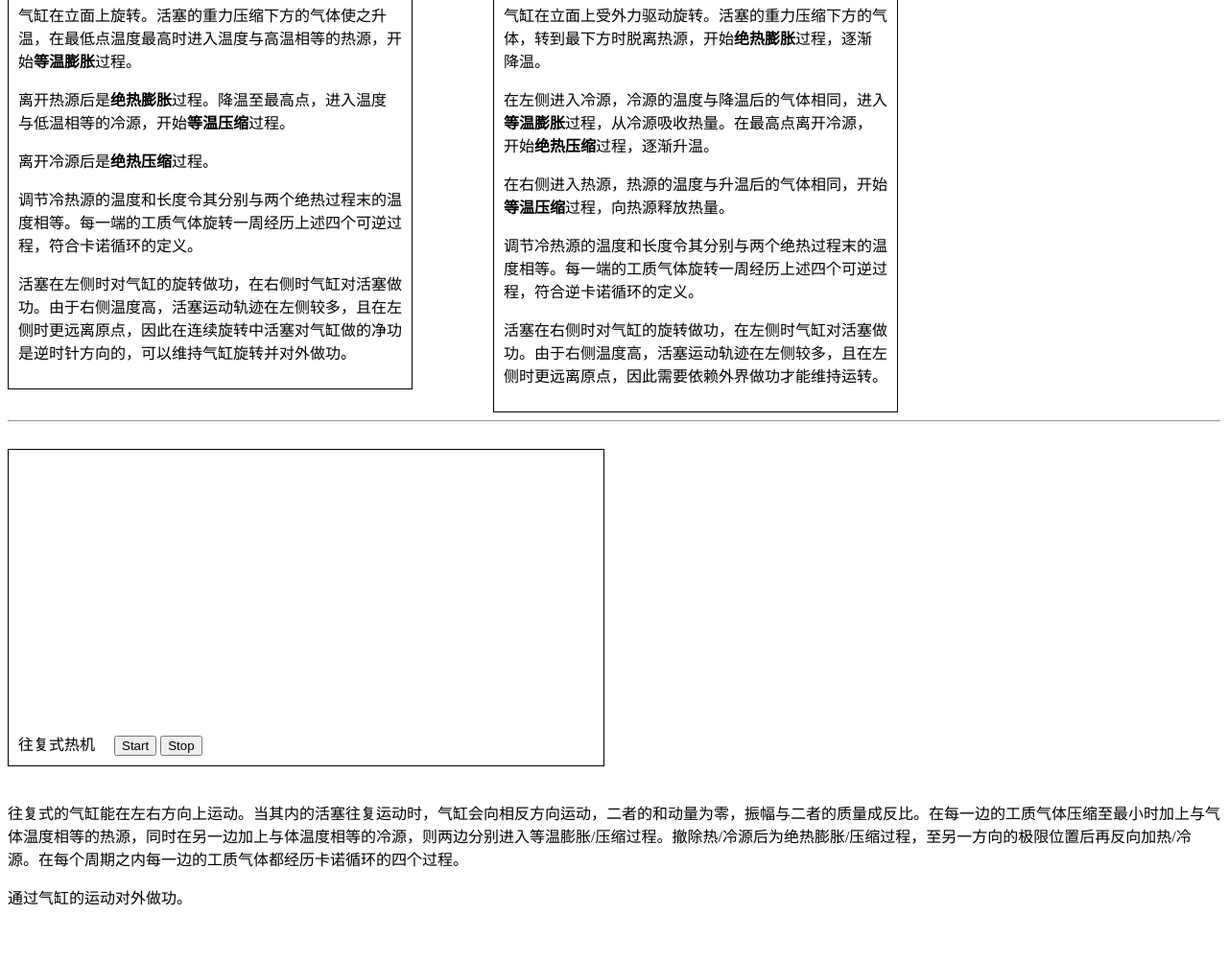
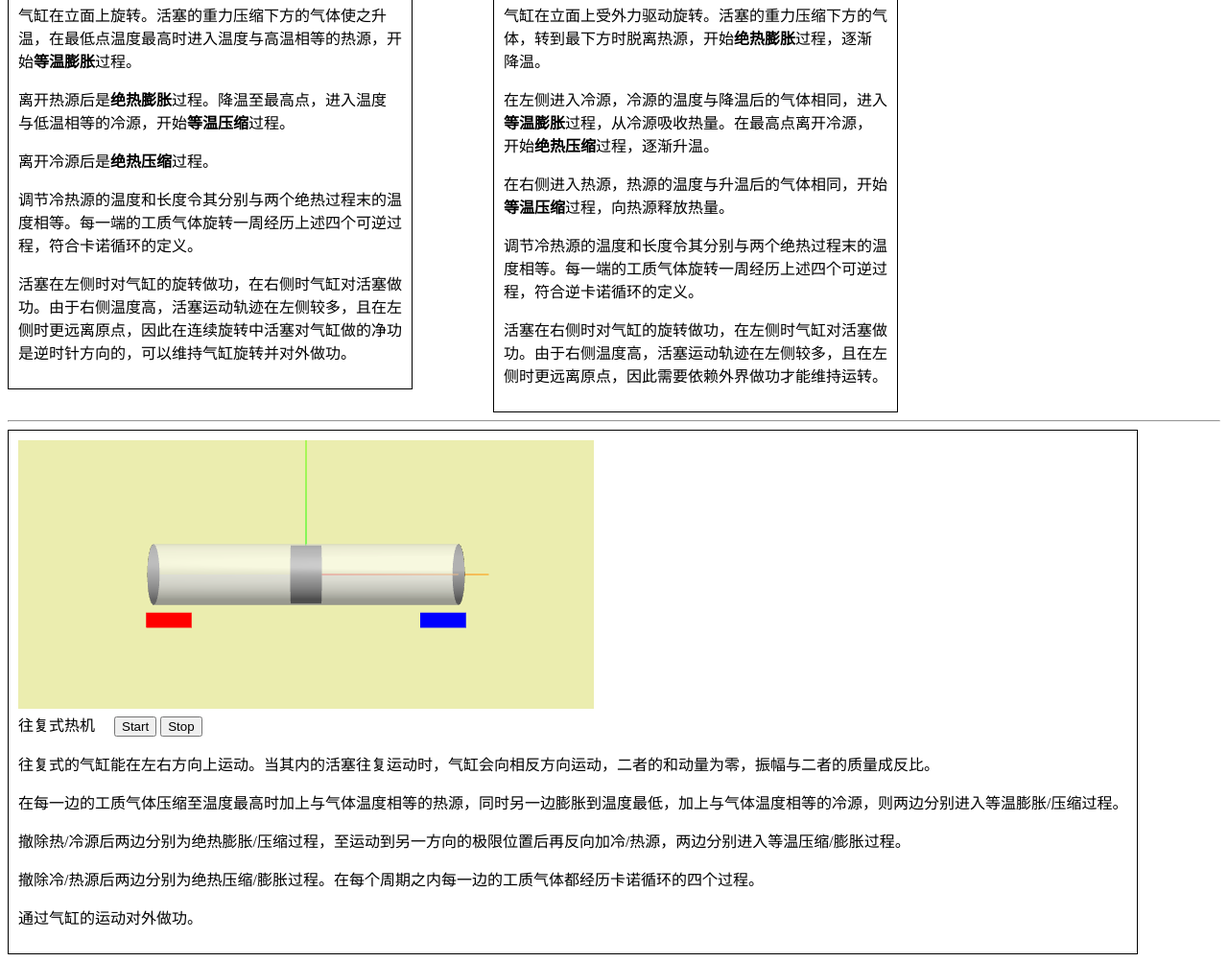
Before and after one commit to saintthor/saintthor.github.io, a plain HTML site: page carnot/index.html in a window 1280 px wide. Shown: the part 688-1691 px from the top of the page at 96% size. Before the commit the page ends 1651 px from the top, so only its background shows below. Drawn offline with nearby package versions, Linux system fonts and the light colour scheme.

Commit message:
3d ReciEngine

```diff
--- a/carnot/index.html
+++ b/carnot/index.html
@@ -2,17 +2,17 @@
 <html>
 <head>
 <meta charset="utf-8">
-<title>卡诺热机</title>
+<title>卡诺热机/热泵</title>
 <style>
     .canvtext { position:absolute; display:none; color:white; background-color:rgba(0,0,0,0.5); padding:5px; z-index:10 }
     .container { position:relative; vertical-align:top; display:inline-block; margin-right:80px; border:solid 1px; padding:10px }
 </style>
 </head>
 <body>
-<h2>卡诺热机</h2>
-<p>本人发明了世界第一种实用的卡诺热机。其工质气体的工作循环为真正的卡诺循环：1、等温膨胀，2、绝热膨胀，3、等温压缩，4、绝热压缩。</p>
-<p>与斯特林热机相比，结构更简单，无须换热器，也无须曲轴即可输出旋转动力。工质气体与外界不以活塞分隔，能有效防止泄漏。能在所有场合替换斯特林热机。</p>
-<p>与常见热机相比，热功效率更高，但单位体积的输出功率不如内燃机。</p>
+<h2>卡诺热机/热泵</h2>
+<p>本人发明了世界第一种实用的卡诺热机/热泵。其工质气体的工作循环为真正的卡诺循环：1、等温膨胀，2、绝热膨胀，3、等温压缩，4、绝热压缩。</p>
+<p>与斯特林热机/热泵相比，结构更简单，无须换热器，也无须曲轴即可输出旋转动力。工质气体与外界不以活塞分隔，能有效防止泄漏。能在所有场合替换斯特林热机。</p>
+<p>与常见热机/热泵相比，热功转换效率更高，但单位体积的功率密度不如内燃机。</p>
 <p>正在申请专利。需要在技术或专利方面合作者请联系：saintthor@gmail.com 。</p>
 
 <div id="rotate" class="container">
@@ -54,17 +54,22 @@
 </div>
 
 <hr>
-<div id="reciprocate" style="display:inline-block; border:solid 1px; margin-top:20px; margin-bottom:20px; padding:10px">
+<div id="reciprocate" class="container">
+    <div class="canvtext" style="top:10px; left:10px;">left</div>
+    <div class="canvtext" style="top:10px; left:480px;">right</div>
     <canvas width="600" height="280"></canvas>
     <div>
         <span>往复式热机</span>&emsp;
         <button>Start</button>
         <button>Stop</button>
     </div>
+    <div>
+        <p>往复式的气缸能在左右方向上运动。当其内的活塞往复运动时，气缸会向相反方向运动，二者的和动量为零，振幅与二者的质量成反比。</p>
+        <p>在每一边的工质气体压缩至温度最高时加上与气体温度相等的热源，同时另一边膨胀到温度最低，加上与气体温度相等的冷源，则两边分别进入等温膨胀/压缩过程。</p>
+        <p>撤除热/冷源后两边分别为绝热膨胀/压缩过程，至运动到另一方向的极限位置后再反向加冷/热源，两边分别进入等温压缩/膨胀过程。</p>
+        <p>撤除冷/热源后两边分别为绝热压缩/膨胀过程。在每个周期之内每一边的工质气体都经历卡诺循环的四个过程。</p>
+        <p>通过气缸的运动对外做功。</p>
     </div>
-<div>
-<p>往复式的气缸能在左右方向上运动。当其内的活塞往复运动时，气缸会向相反方向运动，二者的和动量为零，振幅与二者的质量成反比。在每一边的工质气体压缩至最小时加上与气体温度相等的热源，同时在另一边加上与体温度相等的冷源，则两边分别进入等温膨胀/压缩过程。撤除热/冷源后为绝热膨胀/压缩过程，至另一方向的极限位置后再反向加热/冷源。在每个周期之内每一边的工质气体都经历卡诺循环的四个过程。</p>
-<p>通过气缸的运动对外做功。</p>
 </div>
 
 <script src="https://cdnjs.cloudflare.com/ajax/libs/three.js/r134/three.min.js"></script>
@@ -135,16 +140,133 @@ class ReciEngine extends Carnot
     constructor( Id, isEngine )
     {
         super( Id, isEngine );
+        // --- 3D Specific Setup ---
+        if( typeof( THREE ) !== "undefined" )
+        {
+            this.scene = new THREE.Scene();
+
+            const aspect = window.innerWidth / window.innerHeight; // Use window aspect ratio
+            this.camera = new THREE.PerspectiveCamera( 75, 15 / 7, 0.1, 1000 );
+            this.camera.position.set( 0, 0, 25 ); // Position camera
+            this.camera.aspect = 15 / 7;
+            this.camera.position.z = 50;
+            this.camera.fov = 20;
+            this.camera.updateProjectionMatrix();
+
+            const ambientLight = new THREE.AmbientLight( 0xffffff, 0.6 );
+            this.scene.add( ambientLight );
+
+            const directionalLight = new THREE.DirectionalLight( 0xffffff, 0.9 );
+            directionalLight.position.set( 10, 15, 20 );
+            this.scene.add( directionalLight );
+
+            this.CYLINDER_LENGTH = 20; // 无量纲，只表示比例
+            this.CYLINDER_RADIUS = 2;
+            this.PISTON_HEIGHT = 2;
+
+            this.SetupObjects(); // Creates meshes and defines constants
+            const [width, height] = [this.Canvas.width, this.Canvas.height];
+            console.log( width, height );
+            this.renderer = new THREE.WebGLRenderer( { canvas: this.Canvas, antialias: true } );
+            this.renderer.setSize( width, height );
+        }
+        else
+        {
             this.Center = [Math.floor( this.Canvas.width / 2 ), Math.floor( this.Canvas.height / 2 )];
             this.LinderLength = 300;
             this.LinderWidth = 40;
             this.Interval = 24;
             this.Angle = 0;
-        this.Base = { x: 150, y: 120 }
-        //this.Radius = 150;
+            this.Base = { x: 150, y: 120 };
+        }
+        this.Draw();
     }
 
-    Draw()
+    SetupObjects()
+    {
+        // Create rotating group
+        this.CyldGroup = new THREE.Group();
+        this.scene.add( this.CyldGroup );
+
+        // Create cylinder
+        const cylinderGeometry = new THREE.CylinderGeometry( this.CYLINDER_RADIUS, this.CYLINDER_RADIUS, this.CYLINDER_LENGTH, 32, 1, true );
+        const cylinderMaterial = new THREE.MeshPhongMaterial( {
+            color: 0xaaaaaa, transparent: true, opacity: 0.6, side: THREE.DoubleSide
+        } );
+        const cylinder = new THREE.Mesh( cylinderGeometry, cylinderMaterial );
+        this.CyldGroup.add( cylinder );
+
+        // Create caps
+        const capGeometry = new THREE.CircleGeometry( this.CYLINDER_RADIUS, 32 );
+        const capMaterial = new THREE.MeshPhongMaterial( { color: 0x666666 } );
+        const topCap = new THREE.Mesh( capGeometry, capMaterial );
+        topCap.position.y = this.CYLINDER_LENGTH / 2;
+        topCap.rotation.x = Math.PI / 2;
+        this.CyldGroup.add( topCap );
+        const bottomCap = new THREE.Mesh( capGeometry, capMaterial );
+        bottomCap.position.y = -this.CYLINDER_LENGTH / 2;
+        bottomCap.rotation.x = -Math.PI / 2;
+        this.CyldGroup.add( bottomCap );
+
+        // Create piston
+        const pistonGeometry = new THREE.CylinderGeometry( this.CYLINDER_RADIUS - 0.1, this.CYLINDER_RADIUS - 0.1, this.PISTON_HEIGHT, 32 );
+        const pistonMaterial = new THREE.MeshPhongMaterial( { color: 0x444444 } );
+        this.piston = new THREE.Mesh( pistonGeometry, pistonMaterial ); // Store piston reference
+        this.CyldGroup.add( this.piston );
+
+        this.CyldGroup.rotation.z = Math.PI / 2;
+
+        const HotGeometry = new THREE.PlaneGeometry( 3, 1 );
+        const HotMaterial = new THREE.MeshBasicMaterial( { color: 0xff0000 } );
+        const ColdMaterial = new THREE.MeshBasicMaterial( { color: 0x0000ff } );
+        this.HotSrc = new THREE.Mesh( HotGeometry, HotMaterial );
+        this.ColdSrc = new THREE.Mesh( HotGeometry, ColdMaterial );
+        this.HotSrc.position.y = this.ColdSrc.position.y = -3;
+        //this.LeftSrc.visible = false;
+        this.HotSrc.position.x = -9;
+        this.ColdSrc.position.x = 9;
+        //hotArc.position.z = -1; // Push back slightly
+        this.scene.add( this.HotSrc );
+        this.scene.add( this.ColdSrc );
+
+        this.scene.add( new THREE.AxesHelper( 12 ));
+    }
+
+    Draw3d()
+    {
+         if( !this.renderer || !this.scene || !this.camera )
+         {
+             console.log( "Renderer, scene, or camera not ready for Draw.", this.renderer, this.scene, this.camera );
+             return;
+         }
+
+        if ( !this.piston ) return; // Guard clause
+
+        //const [Sin, Cos] = [Math.sin( this.Angle ), Math.cos( this.Angle )];
+        const Offset = Math.sin( this.Angle );
+        this.CyldGroup.position.x = Offset * this.CYLINDER_LENGTH / 8;
+        this.piston.position.y = Offset * this.CYLINDER_LENGTH / 4;
+
+        if( this.Run )
+        {
+            const TextDoms = Array.from( this.Div.querySelectorAll( '.canvtext' ));
+            const Quadrant = Math.floor( this.Angle / Math.PI * 2 ) % 4;
+            const Stages = [['绝热压缩', '绝热膨胀'], ['等温膨胀', '等温压缩'], ['绝热膨胀', '绝热压缩'], ['等温压缩', '等温膨胀']][Quadrant];
+
+            this.HotSrc.position.x = [50, -6, 50, 6][Quadrant];
+            this.ColdSrc.position.x = [50, 9, 50, -9][Quadrant];
+
+            TextDoms[0].innerText = '左侧：' + Stages[0];
+            TextDoms[1].innerText = '右侧：' + Stages[1];
+            TextDoms.forEach( t => t.style.display = 'block' );
+        }
+
+        // Render the 3D scene
+        this.renderer.setClearColor( 0xebedaf );
+        this.renderer.render( this.scene, this.camera );
+    }
+
+    Draw2d()
     {
         this.CTX.clearRect( 0, 0, this.Canvas.width, this.Canvas.height );
 
@@ -216,9 +338,6 @@ class RotEngine extends Carnot
             directionalLight.position.set( 10, 15, 20 );
             this.scene.add( directionalLight );
 
-            this.piston = null;
-            this.statusElement = null;
-
             this.CYLINDER_LENGTH = 24; // 无量纲，只表示比例
             this.CYLINDER_RADIUS = 2;
             this.PISTON_HEIGHT = 2;
@@ -288,7 +407,7 @@ class RotEngine extends Carnot
         coldArc.position.z = -1; // Push back slightly
         this.scene.add( coldArc );
 
-        this.scene.add( new THREE.AxesHelper( 12 ) );
+        this.scene.add( new THREE.AxesHelper( 12 ));
     }
 
     Draw3d()
@@ -393,9 +512,9 @@ class RotEngine extends Carnot
     }
 }
 
-new RotEngine( 'rotate', 1 ).Draw();
-new RotEngine( 'rotate2', 0 ).Draw();
-//new ReciEngine( 'reciprocate', 1 ).Draw();
+new RotEngine( 'rotate', 1 );
+new RotEngine( 'rotate2', 0 );
+new ReciEngine( 'reciprocate', 1 );
 </script>
 </body>
 </html>
```
Lines whose indentation alone changed are shown as unchanged.
